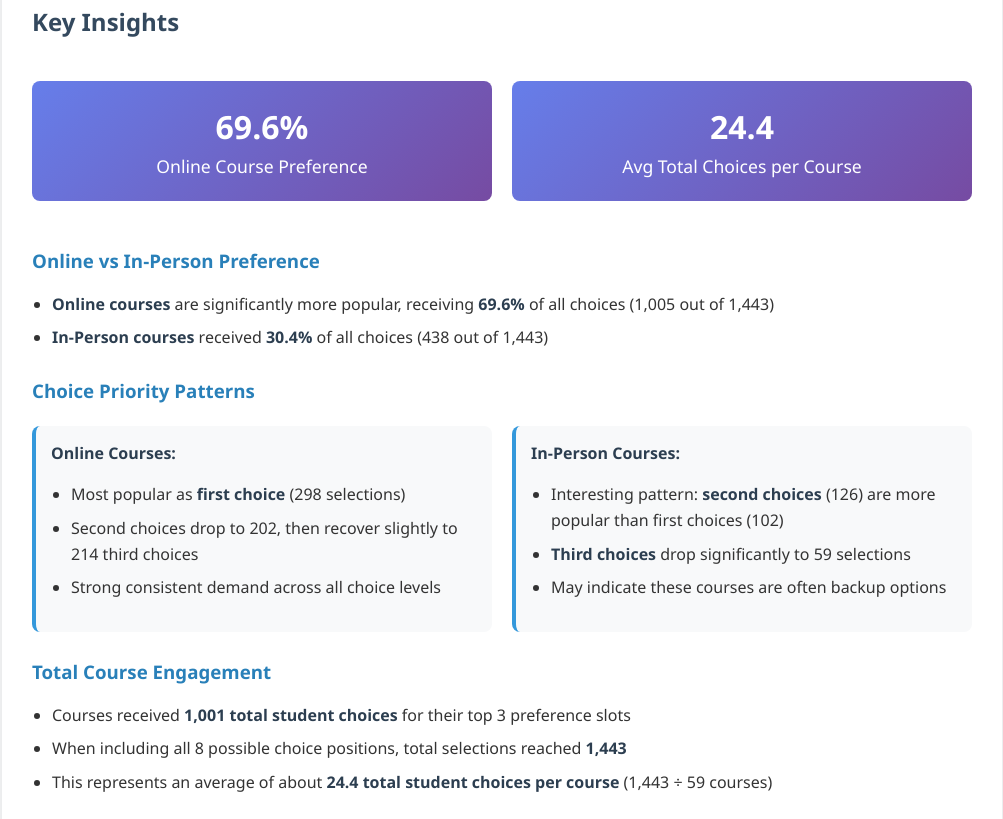
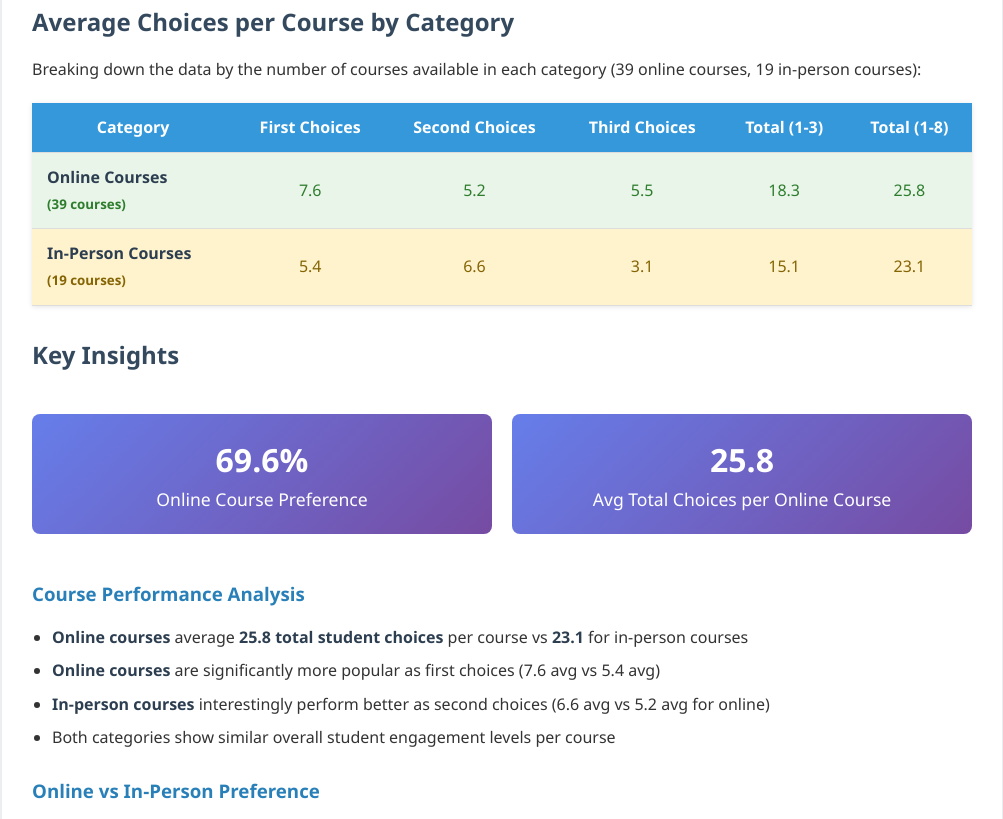
Before and after one commit to JHNDAY/JhndayRprts, a plain HTML site: page course_choice_analysis_html.html in a window 1280 px wide. Shown: the part 521-1340 px from the top of the page, without its empty margins (138-1141 px from the left). Drawn offline with Linux system fonts and the light colour scheme.

Commit message:
Update course_choice_analysis_html.html

```diff
--- a/course_choice_analysis_html.html
+++ b/course_choice_analysis_html.html
@@ -233,6 +233,40 @@
             </tbody>
         </table>
 
+        <h2>Average Choices per Course by Category</h2>
+        <p>Breaking down the data by the number of courses available in each category (39 online courses, 19 in-person courses):</p>
+
+        <table>
+            <thead>
+                <tr>
+                    <th>Category</th>
+                    <th>First Choices</th>
+                    <th>Second Choices</th>
+                    <th>Third Choices</th>
+                    <th>Total (1-3)</th>
+                    <th>Total (1-8)</th>
+                </tr>
+            </thead>
+            <tbody>
+                <tr class="highlight-online">
+                    <td><strong>Online Courses</strong><br><small>(39 courses)</small></td>
+                    <td>7.6</td>
+                    <td>5.2</td>
+                    <td>5.5</td>
+                    <td>18.3</td>
+                    <td>25.8</td>
+                </tr>
+                <tr class="highlight-inperson">
+                    <td><strong>In-Person Courses</strong><br><small>(19 courses)</small></td>
+                    <td>5.4</td>
+                    <td>6.6</td>
+                    <td>3.1</td>
+                    <td>15.1</td>
+                    <td>23.1</td>
+                </tr>
+            </tbody>
+        </table>
+
         <h2>Key Insights</h2>
 
         <div class="insights-grid">
@@ -241,10 +275,18 @@
                 <span class="stat-label">Online Course Preference</span>
             </div>
             <div class="stat-box">
-                <span class="stat-number">24.4</span>
-                <span class="stat-label">Avg Total Choices per Course</span>
+                <span class="stat-number">25.8</span>
+                <span class="stat-label">Avg Total Choices per Online Course</span>
             </div>
         </div>
+
+        <h3>Course Performance Analysis</h3>
+        <ul>
+            <li><strong>Online courses</strong> average <strong>25.8 total student choices</strong> per course vs <strong>23.1</strong> for in-person courses</li>
+            <li><strong>Online courses</strong> are significantly more popular as first choices (7.6 avg vs 5.4 avg)</li>
+            <li><strong>In-person courses</strong> interestingly perform better as second choices (6.6 avg vs 5.2 avg for online)</li>
+            <li>Both categories show similar overall student engagement levels per course</li>
+        </ul>
 
         <h3>Online vs In-Person Preference</h3>
         <ul>
@@ -278,7 +320,8 @@
         <ul>
             <li>Courses received <strong>1,001 total student choices</strong> for their top 3 preference slots</li>
             <li>When including all 8 possible choice positions, total selections reached <strong>1,443</strong></li>
-            <li>This represents an average of about <strong>24.4 total student choices per course</strong> (1,443 ÷ 59 courses)</li>
+            <li>Online courses average <strong>25.8 total student choices</strong> per course (1,005 ÷ 39 courses)</li>
+            <li>In-person courses average <strong>23.1 total student choices</strong> per course (438 ÷ 19 courses)</li>
         </ul>
 
         <div class="data-notes">
```
